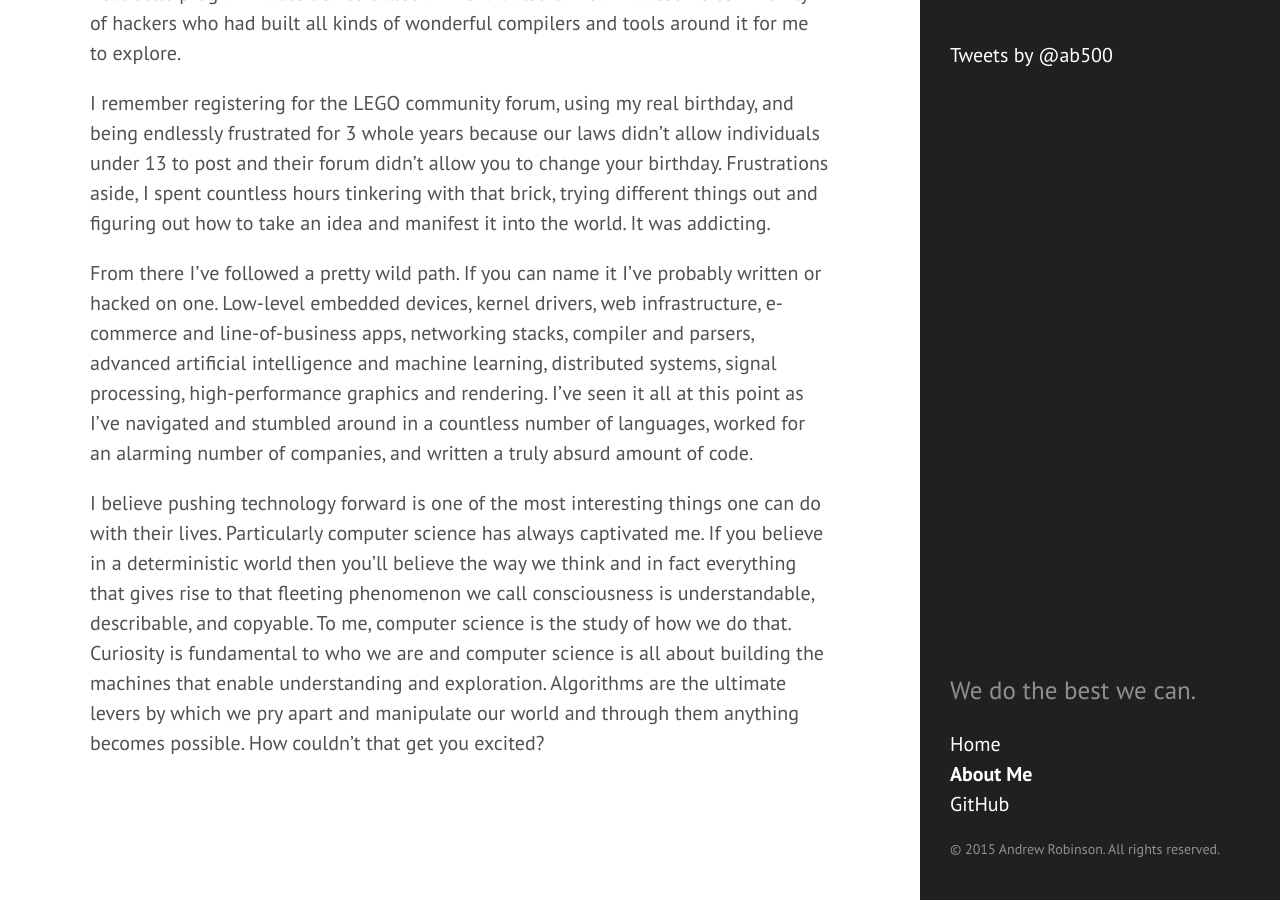
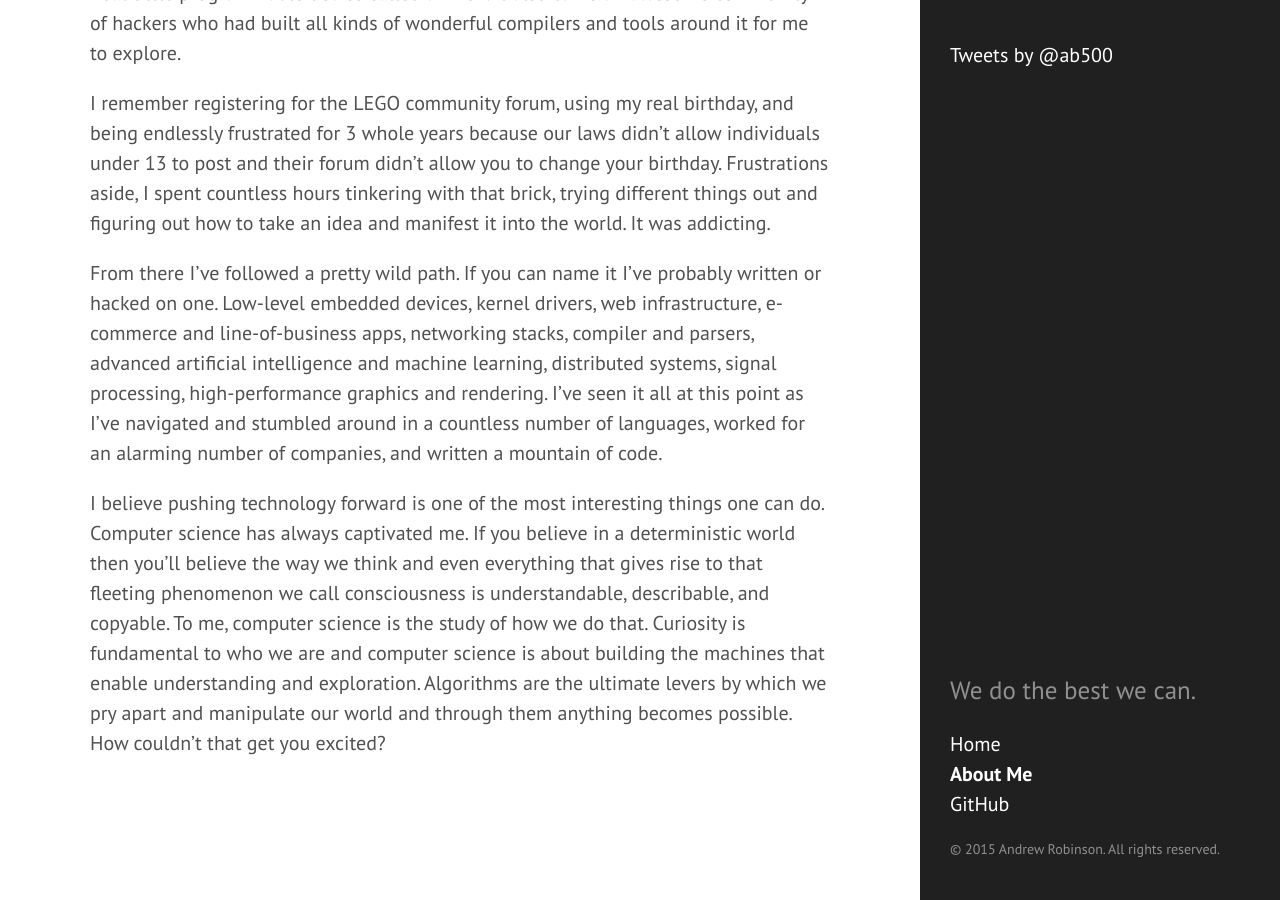
Before and after one commit to ab500/ab500.github.io, a Jekyll site: the page built from about.md, in a window 1280 px wide and 900 px high, scrolled down 533 px. Built offline with Jekyll 4.4.1, drawn with Linux system fonts in a browser that asks for light colours; Markdown is read by kramdown in place of the engine named in the settings; comment, search, counter and statistics services are not loaded.

```diff
--- a/about.md
+++ b/about.md
@@ -34,15 +34,15 @@ machine learning, distributed systems, signal processing, high-performance
 graphics and rendering.
 I've seen it all at this point as I've navigated and stumbled around in a
 countless number of languages, worked for an alarming number of companies, and
-written a truly absurd amount of code.
+written a mountain of code.
 
 I believe pushing technology forward is one of the most interesting things one
-can do with their lives. Particularly computer science has always captivated me.
+can do. Computer science has always captivated me.
 If you believe in a deterministic world then you'll believe the way we think
-and in fact everything that gives rise to that fleeting phenomenon we call
+and even everything that gives rise to that fleeting phenomenon we call
 consciousness is understandable, describable, and
 copyable. To me, computer science is the study of how we do that. Curiosity
-is fundamental to who we are and computer science is all about building
+is fundamental to who we are and computer science is about building
 the machines that enable understanding and exploration. Algorithms are the ultimate
 levers by which we pry apart and manipulate our world and through them
 anything becomes possible. How couldn't that get you excited?
```
Also changed, not shown: _posts/2014-08-09-hello-word.md (+1 -1 lines).
